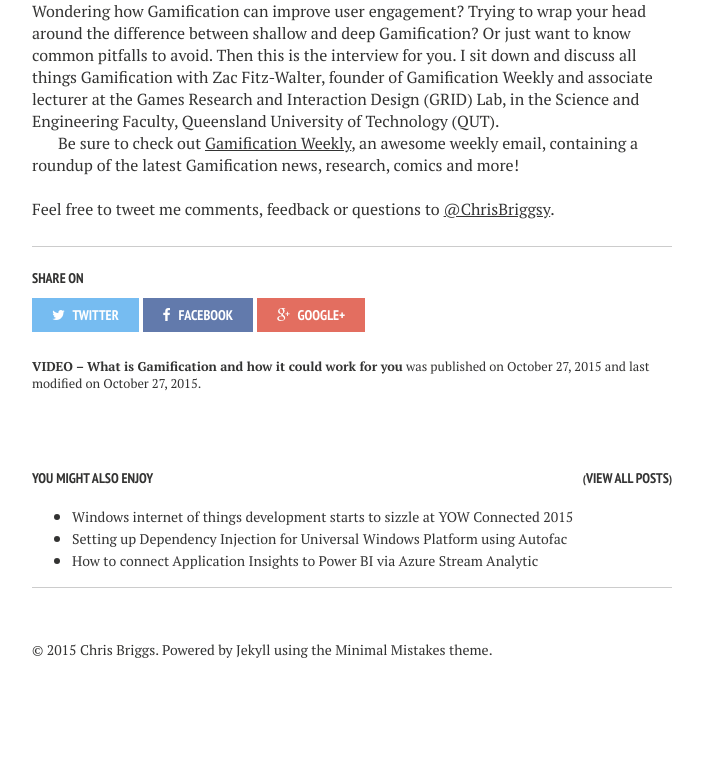
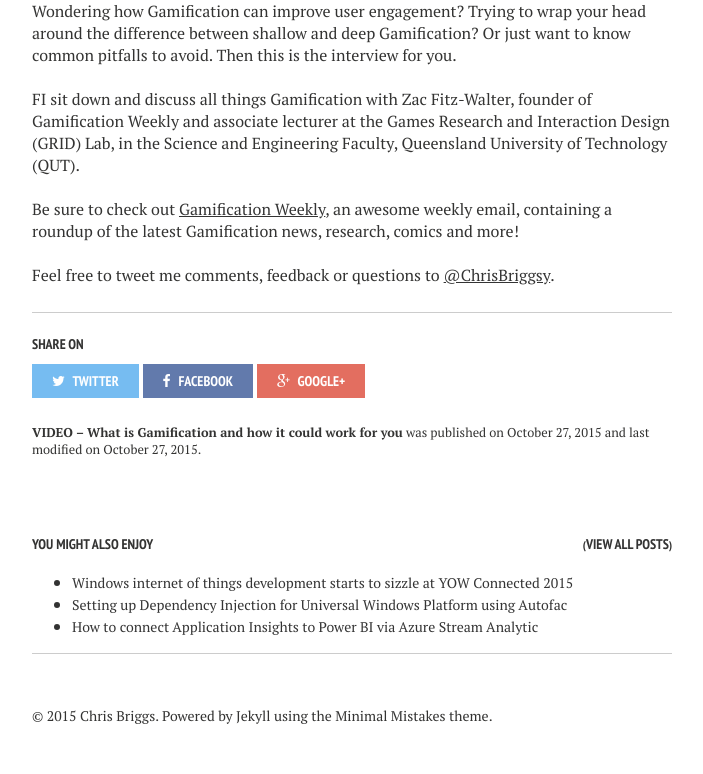
Before and after one commit to Briggsc28/briggsc28.github.io, a Jekyll site: the page built from _posts/2015-10-27-Zac-Fitz-Walter-Gamification.md, in a window 1280 px wide. Shown: the part 554-1328 px from the top of the page, without its empty margins (288-991 px from the left). Built offline with Jekyll 4.4.1, drawn with Linux system fonts in a browser that asks for light colours; nearby versions of some CDN libraries; before the commit the page ends 1262 px from its top, so only the background shows below that.

Commit message:
Fixed linebreaks

```diff
--- a/_posts/2015-10-27-Zac-Fitz-Walter-Gamification.md
+++ b/_posts/2015-10-27-Zac-Fitz-Walter-Gamification.md
@@ -13,6 +13,4 @@
 
 <iframe width="560" height="315" src="//www.youtube.com/embed/UMg-b90e9Lk" frameborder="0" allowfullscreen="allowfullscreen">&nbsp;</iframe>
 
-Wondering how Gamification can improve user engagement? Trying to wrap your head around the difference between shallow and deep Gamification? Or just want to know common pitfalls to avoid. Then this is the interview for you. I sit down and discuss all things Gamification with Zac Fitz-Walter, founder of Gamification Weekly and associate lecturer at the Games Research and Interaction Design (GRID) Lab, in the Science and Engineering Faculty, Queensland University of Technology (QUT).
-
-Be sure to check out [Gamification Weekly](http://Gamificationweekly.com/), an awesome weekly email, containing a roundup of the latest Gamification news, research, comics and more!<br><br>Feel free to tweet me comments, feedback or questions to [@ChrisBriggsy](https://twitter.com/ChrisBriggsy).
+Wondering how Gamification can improve user engagement? Trying to wrap your head around the difference between shallow and deep Gamification? Or just want to know common pitfalls to avoid. Then this is the interview for you.<br><br>FI sit down and discuss all things Gamification with Zac Fitz-Walter, founder of Gamification Weekly and associate lecturer at the Games Research and Interaction Design (GRID) Lab, in the Science and Engineering Faculty, Queensland University of Technology (QUT).<Br><BR>Be sure to check out [Gamification Weekly](http://Gamificationweekly.com/), an awesome weekly email, containing a roundup of the latest Gamification news, research, comics and more!<br><br>Feel free to tweet me comments, feedback or questions to [@ChrisBriggsy](https://twitter.com/ChrisBriggsy).
```
